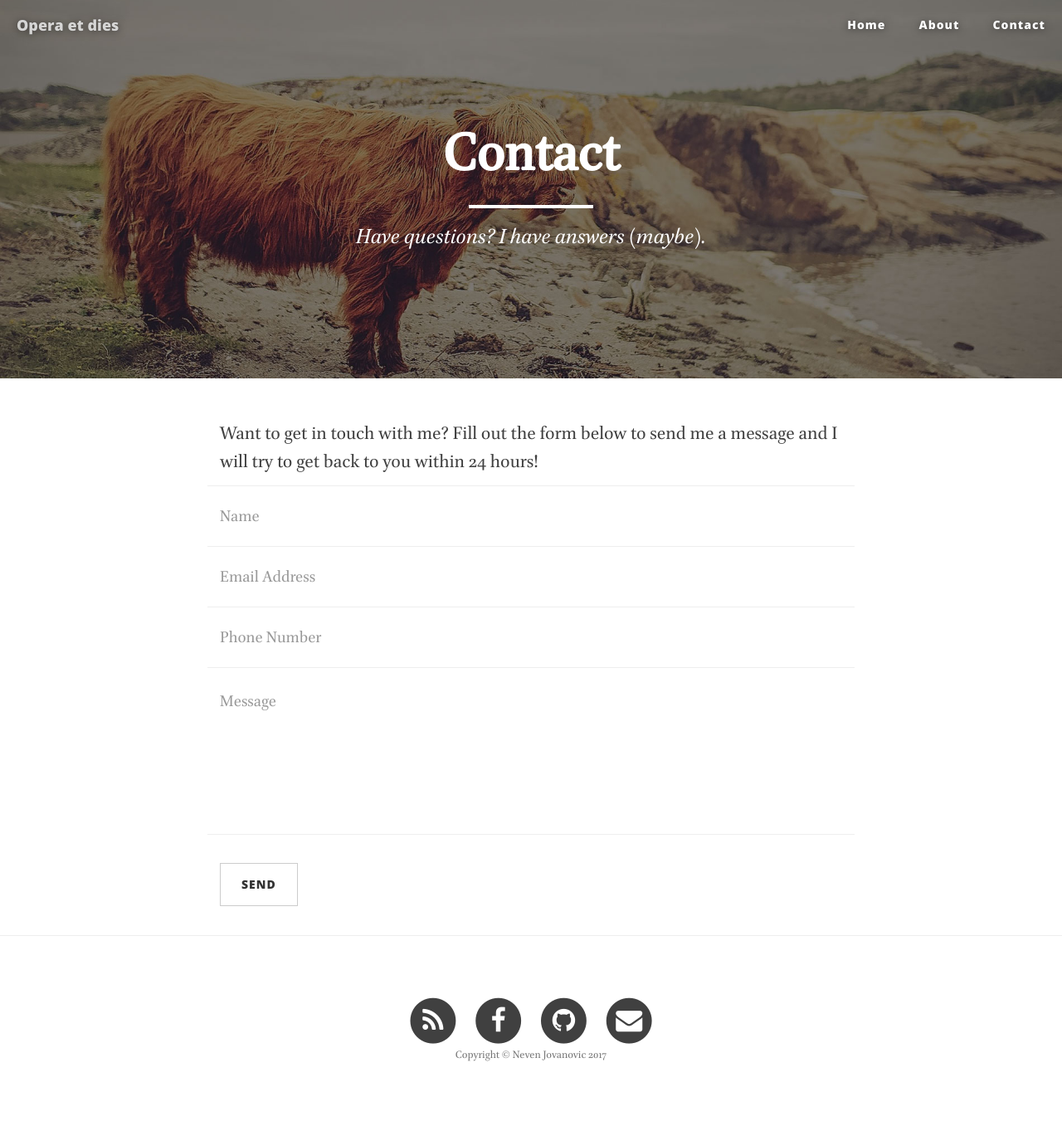
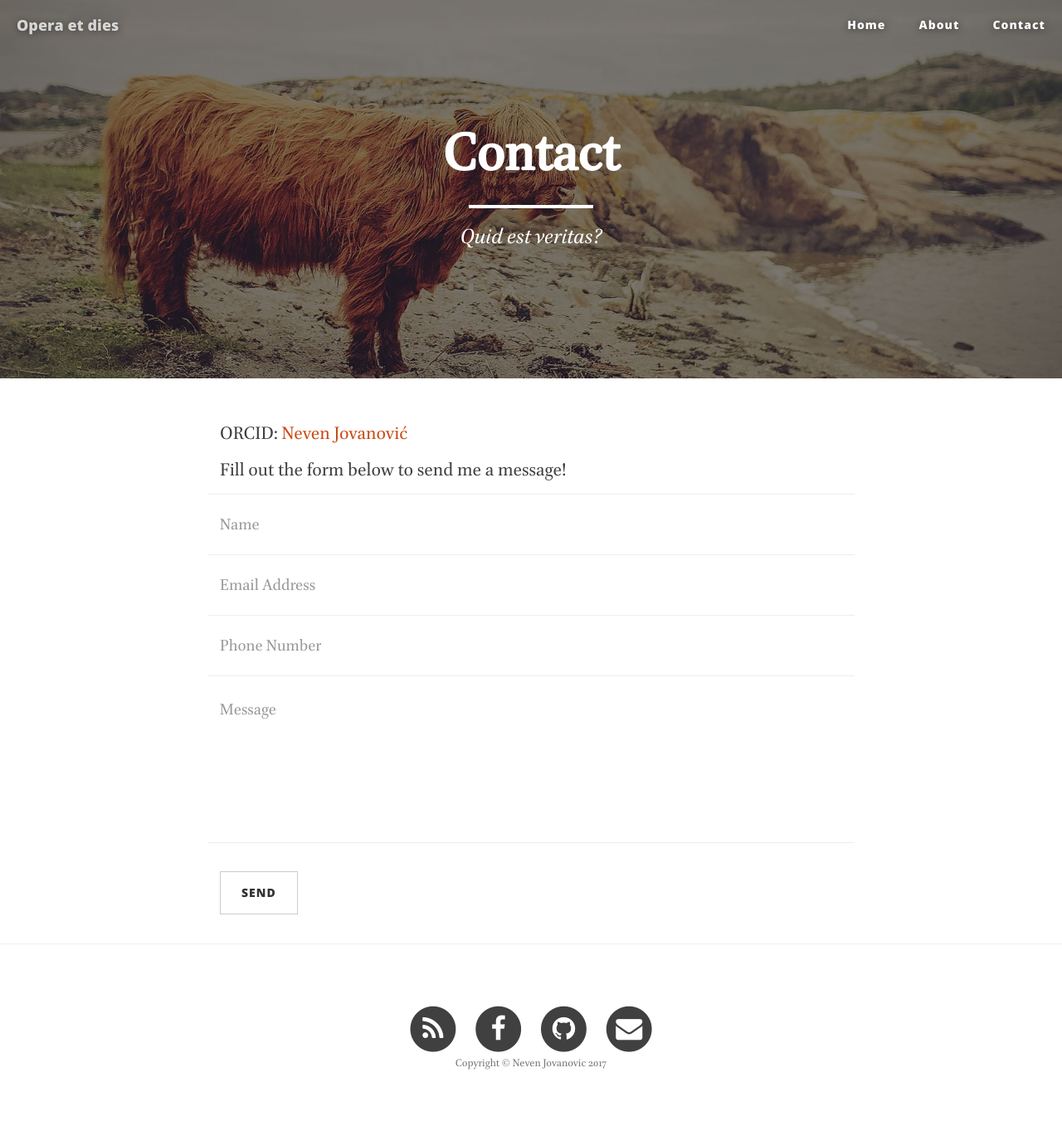
Before and after one commit to nevenjovanovic/nevenjovanovic.github.io, a Jekyll site: the page built from contact.html, in a window 1280 px wide. Shown: the whole page at 83% size. Built offline with Jekyll 4.4.1, drawn with Linux system fonts in a browser that asks for light colours; nearby versions of some CDN libraries.

Commit message:
Add contact information

```diff
--- a/contact.html
+++ b/contact.html
@@ -1,11 +1,12 @@
 ---
 layout: page
 title: "Contact"
-description: "Have questions? I have answers (maybe)."
+description: "Quid est veritas?"
 header-img: "img/contact-bg.jpg"
 ---
 
-<p>Want to get in touch with me? Fill out the form below to send me a message and I will try to get back to you within 24 hours!</p>
+<p> ORCID: <a href="http://orcid.org/0000-0002-9119-399X">Neven Jovanović</a></p>
+<p> Fill out the form below to send me a message!</p>
 <!-- Contact Form - Enter your email address on line 19 of the mail/contact_me.php file to make this form work. -->
 <!-- WARNING: Some web hosts do not allow emails to be sent through forms to common mail hosts like Gmail or Yahoo. It's recommended that you use a private domain email address! -->
 <!-- NOTE: To use the contact form, your site must be on a live web host with PHP! The form will not work locally! -->
```
Also changed, not shown: 1 other file.
